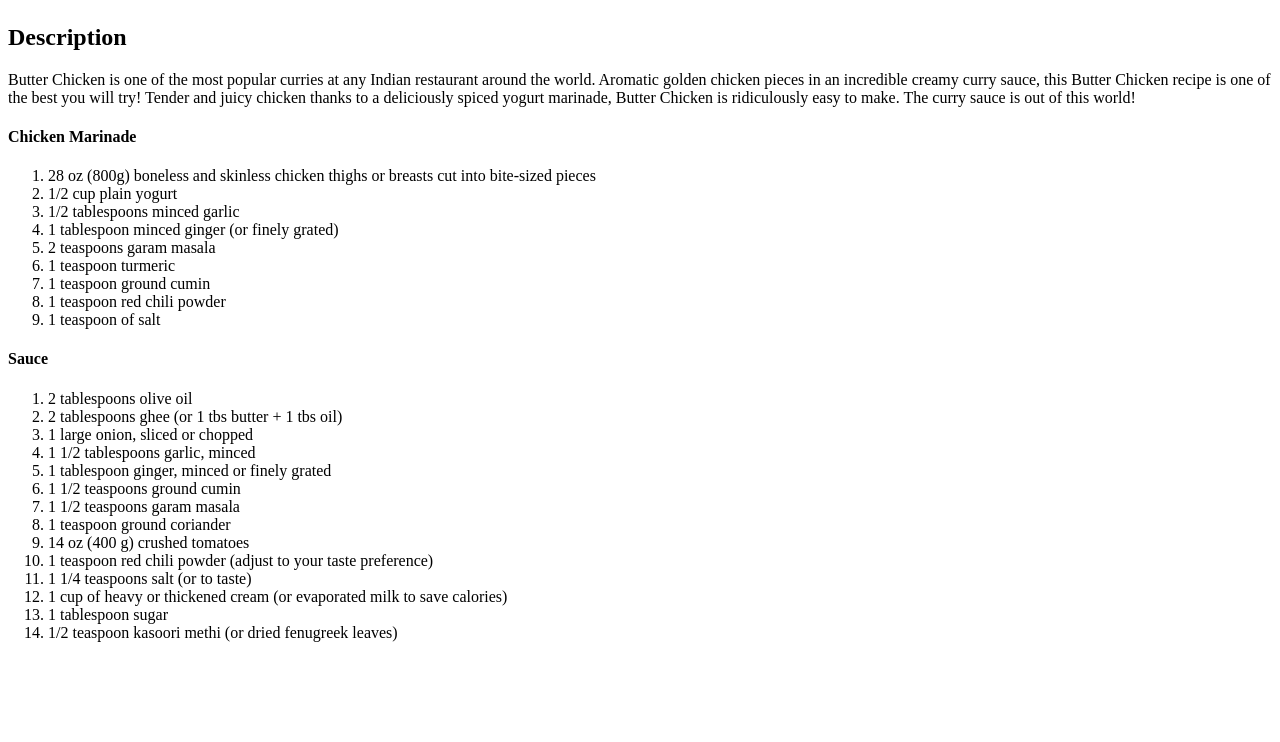
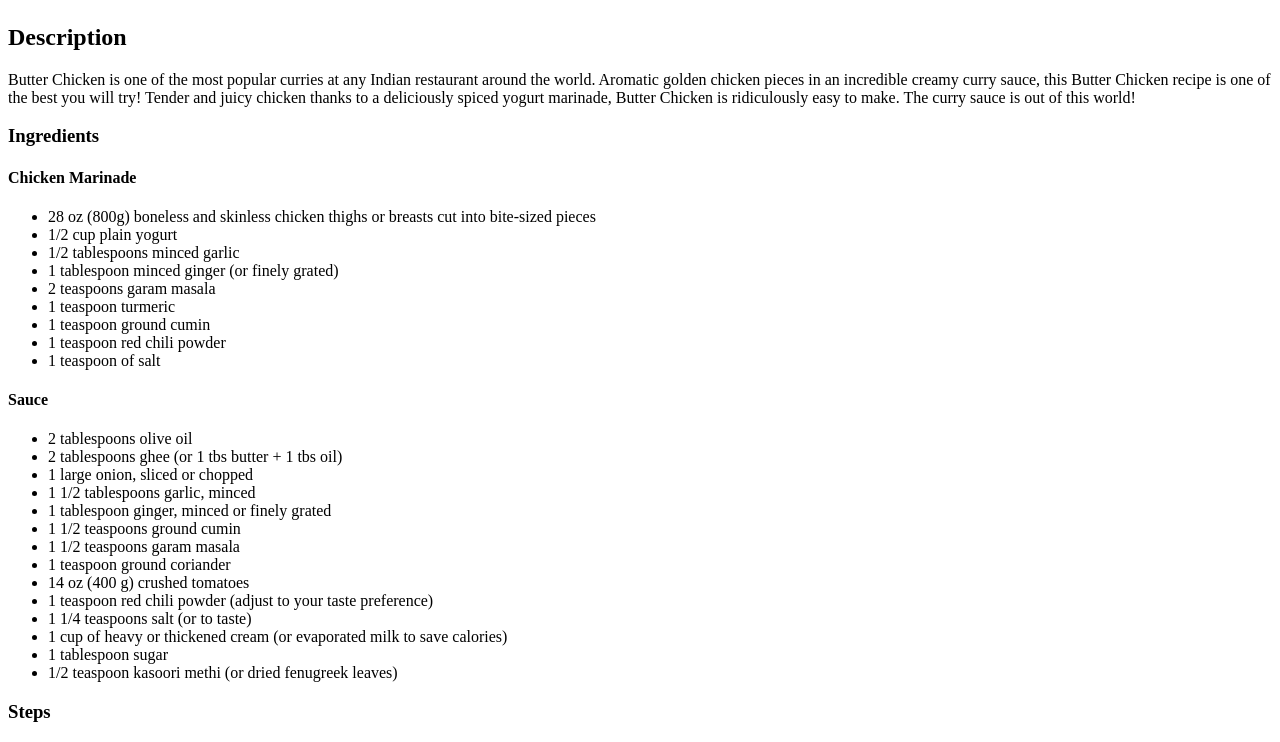
Before and after one commit to MarvelousChester/odin-recipes, a plain HTML site: page recipes/butter_chicken.html in a window 1280 px wide. Shown: the part 1280-2022 px from the top of the page. Before the commit the page ends 1938 px from the top, so only its background shows below. Drawn offline with Linux system fonts and the light colour scheme.

Commit message:
Add Ingredients & Fix list order

```diff
--- a/recipes/butter_chicken.html
+++ b/recipes/butter_chicken.html
@@ -15,8 +15,9 @@
        an incredible creamy curry sauce, this Butter Chicken recipe is one of the best you will try!
        Tender and juicy chicken thanks to a deliciously spiced yogurt marinade, Butter Chicken is ridiculously easy to make.
        The curry sauce is out of this world!</p>
+    <h3>Ingredients</h3>
     <h4>Chicken Marinade</h4>
-    <ol>
+    <ul>
       <li>28 oz (800g) boneless and skinless chicken thighs or breasts cut into bite-sized pieces</li>
       <li>1/2 cup plain yogurt</li1>
       <li>1/2 tablespoons minced garlic</li1>
@@ -26,9 +27,9 @@
       <li>1 teaspoon ground cumin</li1>
       <li>1 teaspoon red chili powder</li1>
       <li>1 teaspoon of salt</li1>
-    </ol>
+    </ul>
     <h4>Sauce</h4>
-    <ol>
+    <ul>
       <li>2 tablespoons olive oil</li>
       <li>2 tablespoons ghee (or 1 tbs butter + 1 tbs oil)</li>
       <li>1 large onion, sliced or chopped</li>
@@ -43,7 +44,8 @@
       <li>1 cup of heavy or thickened cream (or evaporated milk to save calories)</li>
       <li>1 tablespoon sugar</li>
       <li>1/2 teaspoon kasoori methi (or dried fenugreek leaves)</li>
-    </ol>
-
+    </ul>
+    <h3>Steps</h3>
+    <ol
 </body>
 </html>
```
Also changed, not shown: recipes/peanut_butter_smoothie.html (+5 -1 lines).
